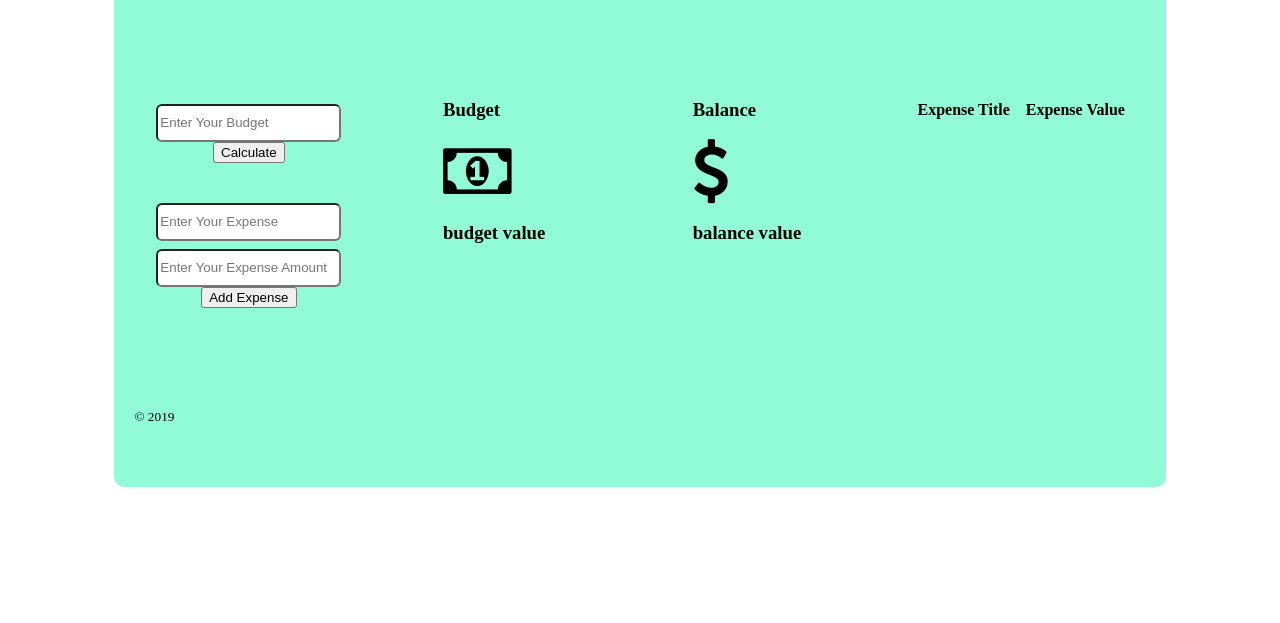
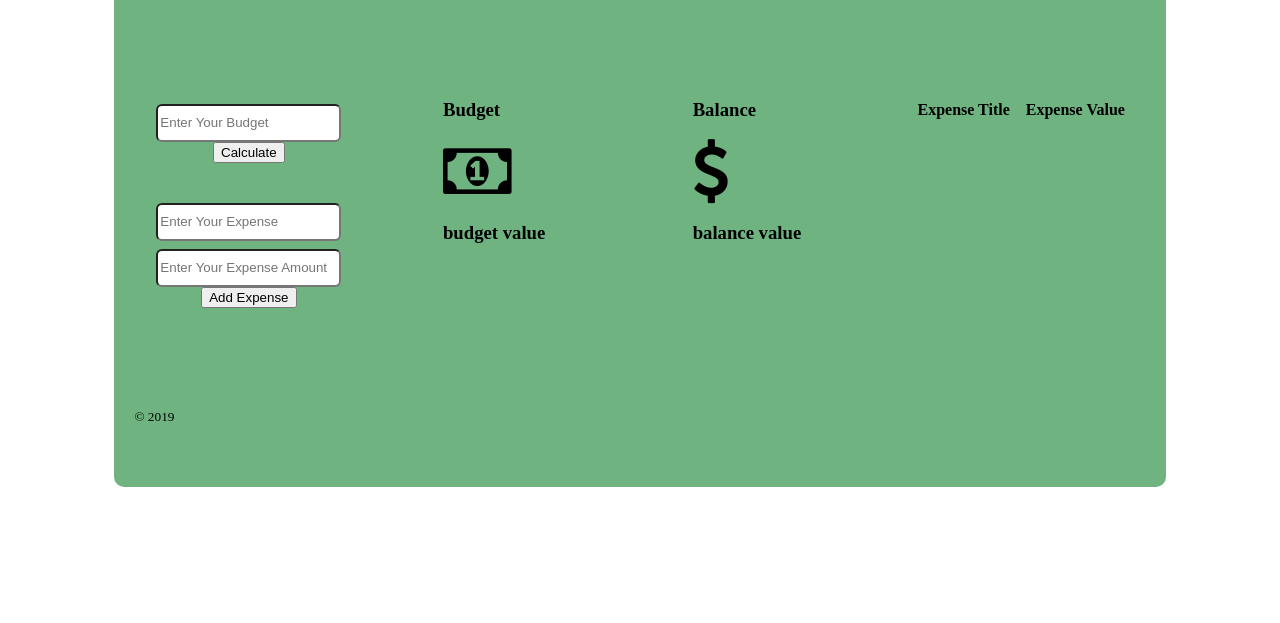
Before and after one commit to thomas-nelson23/Fund-Checker, a plain HTML site: page index.html in a window 1280 px wide. Shown: the part 177-800 px from the top of the page. Drawn offline with Linux system fonts and the light colour scheme.

Commit message:
color changes

```diff
--- a/css/style.css
+++ b/css/style.css
@@ -22,7 +22,7 @@ a:hover {
   display: flex;
   flex-direction: column;
   justify-content: space-around;
-  background-color: #91fad7;
+  background-color: #6fb480;
   border-radius: 10px;
   margin: 2rem auto;
   height: 74vh;
```
